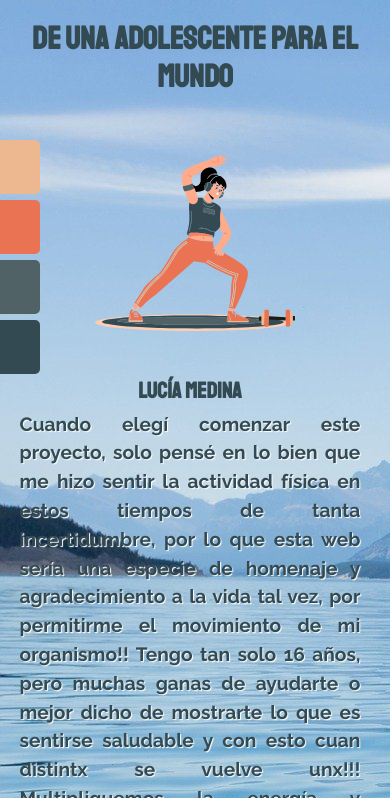
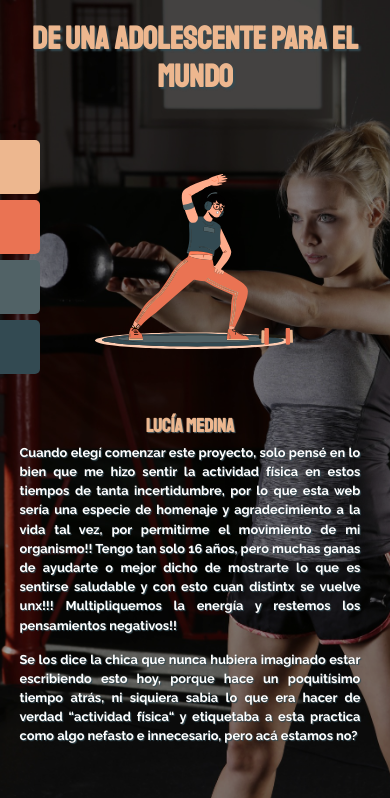
Before and after one commit to lulimedina383/dam, a website: page index.html in a window 390 px wide. Shown: the top 798 px of the page. Drawn offline with nearby package versions, Linux system fonts and the light colour scheme.

Commit message:
mobile first index.html 3era parte

```diff
--- a/scss/_general.scss
+++ b/scss/_general.scss
@@ -117,7 +117,8 @@ h4{
 		font-family: $fontSecundaria;
 		font-weight: bold;
 		text-align: $centro;
-		background-image: url("../media/fondoformas.jpg");
+		background-image: url("../media/fondoFormas.png");
+		background-size: cover;
 		width: 100%;
 		padding-right: 15%;
 		position: fixed;
--- a/scss/_index.scss
+++ b/scss/_index.scss
@@ -1,4 +1,25 @@
 @import "variables";
+
+/**MIXIN */
+@mixin positionInfo(){
+	position:relative;
+}
+/** */
+
+#fondo{
+	background-image: url('../media/banner.jpg');
+	background-size: cover;
+	@include positionInfo;
+	&:before{
+		content:'';
+		position: absolute;
+        top: 0;
+		bottom: 0;
+		left: 0;
+		right: 0;
+		background-color: rgba(0,0,0,0.4);
+	}
+}
 #index1{
 	grid-template-areas:
 	"header header header"
@@ -8,13 +29,9 @@
 	"blog blog blog"
 	"footer footer footer";
 }
-#fondo{
-	background-image: url('../media/banner.jpg');
-	height: 100vh;
-  	width: 100%;
-  	background-repeat: none;
-}
+
 #mySidenav{
+	@include positionInfo;
 	a{
 		position: absolute;
 		left: -180px;
@@ -33,22 +50,22 @@
 		}
 	}
 	#in {
-	  top: 180px;
+	  top: 220px;
 	  background-color: $colorCrema;
 	}
 
 	#an {
-	  top: 240px;
+	  top: 280px;
 	  background-color: $colorSalmon;
 	}
 
 	#bl{
-	  top: 300px;
+	  top: 340px;
 	  background-color: $colorCeleste;
 	}
 
 	#re{
-	  top: 360px;
+	  top: 400px;
 	  background-color: $colorAzul;
 	}
 	img{
@@ -57,6 +74,7 @@
 	}
 }
 #banner{
+		@include positionInfo;
 		display: grid;
 		grid-template-columns: 1fr 1fr;
 		align-items: center;
@@ -86,7 +104,8 @@
 		.bannerN{
 			font-family: $fontSecundaria;
 			font-weight: bolder;
-			color: $colorAzul;
+			color: $colorCrema;
+			text-shadow: 1.5px 1.5px 1.5px $colorAzul;
 			text-align: $centro;
 			font-size: 2.3em;
 			margin-bottom: 5px;
@@ -96,20 +115,22 @@
 		.bannerP{
 			font-family: $fontPrincipal;
 			text-align: justify;
+			color: $colorBlanco;
 			font-size: 1.2em;
 			margin-bottom: 15px;
 			margin-right: 8%;
-			color: $colorAzul;
 			font-weight: bolder;
-			text-shadow: 1px 1px 1px $colorBlanco;
+			text-shadow: 1px 1px 1px $colorAzul;
 		}
 }
 .bannerTitulo{
+	@include positionInfo;
 	grid-area: tit;
 	h6{
 		font-family: $fontSecundaria;
 		font-size: 5em;
-		color: $colorAzul;
+		color: $colorSalmon;
+		text-shadow: 2px 2px 2px $colorAzul;
 		font-weight: bolder;
 		text-align: $centro;
 	}
@@ -121,6 +142,10 @@
 
 /** TABLET*/
 @media screen and (max-width: 825px) {
+	#fondo{
+		background-image: url('../media/bannerTablet.jpg');
+		background-size: cover;
+	}
 	#banner{
 		grid-template-areas:
 		"tit tit"
@@ -154,7 +179,7 @@
 		a{
 			left: -175px;
 			width: 215px;
-			font-size: 0.5em;
+			font-size: 1em;
 			&:hover{
 				padding-left: 15px;
 			}
@@ -167,7 +192,7 @@
 		}
 		#bl{
 			top: 260px;
-			}
+		}
 		#re{
 			top: 320px;
 		}
@@ -179,6 +204,19 @@
 
 /** MOBILE */
 @media screen and (max-width: 400px) {
+	#fondo{
+		background-image: url('../media/bannerMobile.jpg');
+		background-size: cover;
+		&:before{
+			content:'';
+			position: absolute;
+	        top: 0;
+			bottom: 0;
+			left: 0;
+			right: 0;
+			background-color: rgba(0,0,0,0.4);
+		}
+	}
 	#banner{
 		grid-template-areas:
 		"tit tit"
@@ -186,7 +224,7 @@
 		"text text";
 		.imgBanner{
 			img{
-				margin-top: 10%;
+				margin-top: 15%;
 				width: 200px;
 			}
 		}
@@ -197,13 +235,19 @@
 			}
 		}
 		.bannerN{
-			font-size: 1.4em;
-			margin-top: 10%;
+			font-size: 1.2em;
+			margin-top: 15%;
+			color: $colorCrema;
+			text-shadow: 1px 1px 1px $colorCeleste;
+		}
+		.bannerP{
+			font-size: 0.8em;
 		}
 	}
 	.bannerTitulo{
 		h6{
 			font-size: 2em;
+			color: $colorCrema;
 		}
 	}
 	#mySidenav{
@@ -223,7 +267,7 @@
 		}
 		#bl{
 			top: 260px;
-			}
+		}
 		#re{
 			top: 320px;
 		}
```
Also changed, not shown: css/estilo.css, media/bannerDesktop.jpg (added), media/bannerMobile.jpg (added), media/bannerPc.jpg (added), media/bannerTablet.jpg (added), media/fondoFormas.png (added), media/fondoformas.jpg (deleted), scss/estilo.css, 1 other file.
